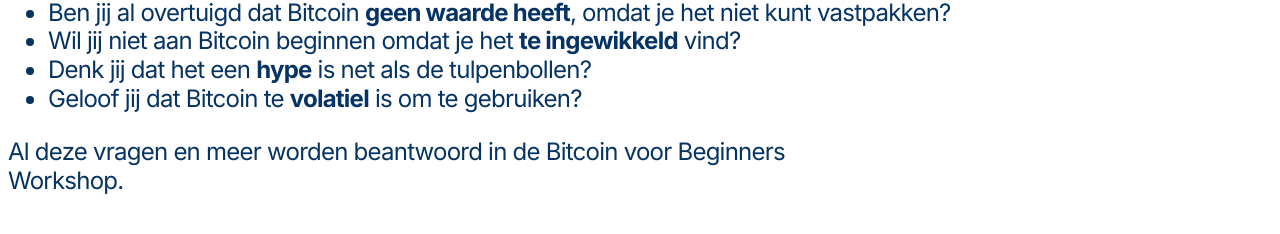
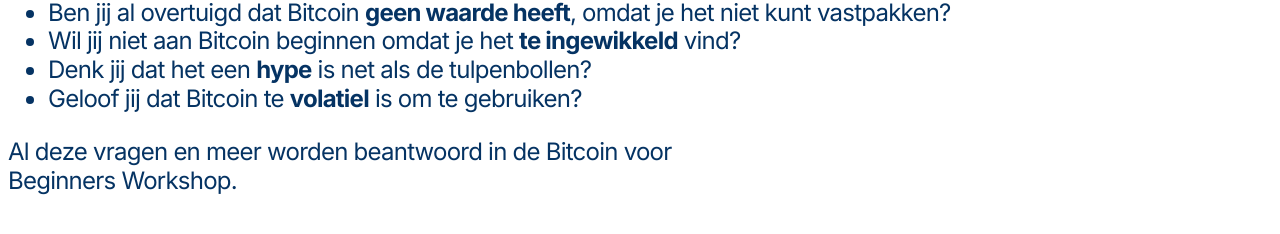
Before and after one commit to 21mln/bitcoinworkshops.nl, a plain HTML site: page index.html in a window 1280 px wide. Shown: the part 162-396 px from the top of the page. Drawn offline with Linux system fonts and the light colour scheme.

Commit message:
style: updated max-width for paragraphs

```diff
--- a/assets/css/main.css
+++ b/assets/css/main.css
@@ -103,7 +103,7 @@ h2 {
 }
 
 p {
-    max-width: 55ch;
+    max-width: 50ch;
 }
 
 header {
```
